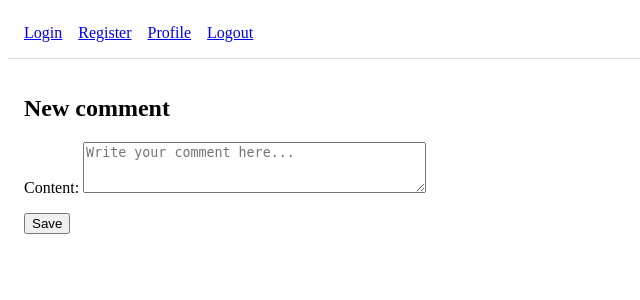
After one commit to Thriller-W/ALX_DjangoLearnLab, a Django app: page /posts/posts/1/comments/new/ in a window 1280 px wide. The commit adds this page. Shown: the top 300 px of the page, without its empty margins (0-640 px from the left). Run offline with Django 5.2, Linux system fonts and the light colour scheme; a user stored in the database is signed in; tables that the repository leaves empty hold one stand-in row (values such as "Sample post").

Commit message:
Adding Comment Functionality to blog Posts

```diff
--- a/django_blog/blog/forms.py
+++ b/django_blog/blog/forms.py
@@ -1,7 +1,7 @@
 from django import forms
 from django.contrib.auth.forms import UserCreationForm
 from django.contrib.auth.models import User
-from .models import Post
+from .models import Post, Comment
 
 class RegistrationForm(UserCreationForm):
     email = forms.EmailField(required=True)
@@ -38,3 +38,18 @@ class PostForm(forms.ModelForm):
             "title": forms.TextInput(attrs={"placeholder": "Enter a title", "class": "form-control"}),
             "content": forms.Textarea(attrs={"rows": 6, "placeholder": "Write your post here...", "class": "form-control"}),
         }
+class CommentForm(forms.ModelForm):
+    class Meta:
+        model = Comment
+        fields = ['content']
+        widgets = {
+            'content': forms.Textarea(attrs={'rows': 3, 'placeholder': 'Write your comment here...'}),
+        }
+
+    def clean_content(self):
+        data = self.cleaned_data.get('content', '')
+        if not data or not data.strip():
+            raise forms.ValidationError("Comment cannot be empty.")
+        if len(data) > 2000:
+            raise forms.ValidationError("Comment too long (max 2000 characters).")
+        return data.strip()
--- a/django_blog/blog/models.py
+++ b/django_blog/blog/models.py
@@ -23,3 +23,13 @@ class Post(models.Model):
 
     def get_absolute_url(self):
         return reverse("blog:post-detail", kwargs={"pk": self.pk})
+
+class Comment(models.Model):
+    post = models.ForeignKey('Post', on_delete=models.CASCADE, related_name='comments')
+    author = models.ForeignKey(User, on_delete=models.CASCADE, related_name='comments')
+    content = models.TextField()
+    created_at = models.DateTimeField(auto_now_add=True)
+    updated_at = models.DateTimeField(auto_now=True)
+
+    def __str__(self):
+        return f'Comment by {self.author} on "{self.post}"'
--- /dev/null
+++ b/django_blog/blog/templates/blog/comment_form.html
@@ -0,0 +1,9 @@
+{% extends "base.html" %}
+{% block content %}
+  <h2>{% if object %}Edit comment{% else %}New comment{% endif %}</h2>
+  <form method="post">
+    {% csrf_token %}
+    {{ form.as_p }}
+    <button type="submit">Save</button>
+  </form>
+{% endblock %}
--- a/django_blog/blog/urls.py
+++ b/django_blog/blog/urls.py
@@ -8,7 +8,10 @@ from .views import (
     PostCreateView,
     PostUpdateView,
     PostDeleteView,
+    comment_create_view,
 )
+
+app_name = 'blog'
 
 urlpatterns = [
     path('', PostListView.as_view(), name='post_list'),
@@ -20,4 +23,5 @@ urlpatterns = [
     path('logout/', auth_views.LogoutView.as_view(template_name='registration/logout.html'), name='logout'),
     path('register/', register_view, name='register'),
     path('profile/', profile_view, name='profile'),
+    path('posts/<int:post_id>/comments/new/', comment_create_view, name='comment_create'),  # <-- Added
 ]
--- a/django_blog/blog/views.py
+++ b/django_blog/blog/views.py
@@ -1,15 +1,22 @@
-from django.shortcuts import render
-from django.urls import reverse_lazy
+# blog/views.py
+from django.shortcuts import render, get_object_or_404, redirect
+from django.urls import reverse, reverse_lazy
 from django.views.generic import ListView, DetailView, CreateView, UpdateView, DeleteView
 from django.contrib.auth.mixins import LoginRequiredMixin, UserPassesTestMixin
-from .models import Post
 from django.contrib.auth.forms import UserCreationForm
 from django.contrib.auth.decorators import login_required
 from django.contrib.auth import login
 from django.contrib.auth.models import User
 
+from .models import Post, Comment
+from .forms import CommentForm
 
-# 🔹 Home Page - List of Posts
+
+# -------------------------------
+# Post Views
+# -------------------------------
+
+# Home Page - List of Posts
 class PostListView(ListView):
     model = Post
     template_name = 'blog/post_list.html'
@@ -17,14 +24,20 @@ class PostListView(ListView):
     ordering = ['-created_at']
 
 
-# 🔹 Post Details
+# Post Details
 class PostDetailView(DetailView):
     model = Post
     template_name = 'blog/post_detail.html'
     context_object_name = 'post'
 
+    def get_context_data(self, **kwargs):
+        context = super().get_context_data(**kwargs)
+        # Add a blank CommentForm to the context for comment submission
+        context['comment_form'] = CommentForm()
+        return context
 
-# 🔹 Create a New Post
+
+# Create a New Post
 class PostCreateView(LoginRequiredMixin, CreateView):
     model = Post
     template_name = 'blog/post_form.html'
@@ -35,7 +48,7 @@ class PostCreateView(LoginRequiredMixin, CreateView):
         return super().form_valid(form)
 
 
-# 🔹 Update a Post
+# Update a Post
 class PostUpdateView(LoginRequiredMixin, UserPassesTestMixin, UpdateView):
     model = Post
     template_name = 'blog/post_form.html'
@@ -50,7 +63,7 @@ class PostUpdateView(LoginRequiredMixin, UserPassesTestMixin, UpdateView):
         return self.request.user == post.author
 
 
-# 🔹 Delete a Post
+# Delete a Post
 class PostDeleteView(LoginRequiredMixin, UserPassesTestMixin, DeleteView):
     model = Post
     template_name = 'blog/post_confirm_delete.html'
@@ -61,20 +74,70 @@ class PostDeleteView(LoginRequiredMixin, UserPassesTestMixin, DeleteView):
         return self.request.user == post.author
 
 
-# 🔹 User Registration
+# -------------------------------
+# User Registration and Profile
+# -------------------------------
+
 def register_view(request):
     if request.method == 'POST':
         form = UserCreationForm(request.POST)
         if form.is_valid():
             user = form.save()
             login(request, user)
-            return reverse_lazy('post-list')
+            return redirect('post-list')
     else:
         form = UserCreationForm()
     return render(request, 'registration/register.html', {'form': form})
 
 
-# 🔹 User Profile
 @login_required
 def profile_view(request):
     return render(request, 'registration/profile.html')
+
+
+# -------------------------------
+# Comment Views
+# -------------------------------
+
+@login_required
+def comment_create_view(request, post_id):
+    """Create a new comment for a post."""
+    post = get_object_or_404(Post, pk=post_id)
+    if request.method == 'POST':
+        form = CommentForm(request.POST)
+        if form.is_valid():
+            comment = form.save(commit=False)
+            comment.post = post
+            comment.author = request.user
+            comment.save()
+            return redirect('post_detail', pk=post.pk)
+    else:
+        form = CommentForm()
+    return render(request, 'blog/comment_form.html', {'form': form, 'post': post})
+
+
+class CommentUpdateView(LoginRequiredMixin, UserPassesTestMixin, UpdateView):
+    """Update an existing comment."""
+    model = Comment
+    form_class = CommentForm
+    template_name = 'blog/comment_form.html'
+
+    def test_func(self):
+        comment = self.get_object()
+        return comment.author == self.request.user
+
+    def get_success_url(self):
+        return reverse_lazy('post_detail', kwargs={'pk': self.object.post.pk})
+
+
+class CommentDeleteView(LoginRequiredMixin, UserPassesTestMixin, DeleteView):
+    """Delete a comment."""
+    model = Comment
+    template_name = 'blog/comment_confirm_delete.html'
+
+    def test_func(self):
+        comment = self.get_object()
+        return comment.author == self.request.user
+
+    def get_success_url(self):
+        return reverse_lazy('post_detail', kwargs={'pk': self.object.post.pk})
```
Also changed, not shown: django_blog/blog/templates/blog/comment_confirm_delete.html (added, +11 -0 lines), django_blog/blog/templates/blog/post_detail.html (+34 -3 lines), django_blog/blog/migrations/0003_comment.py (added), django_blog/db.sqlite3.
